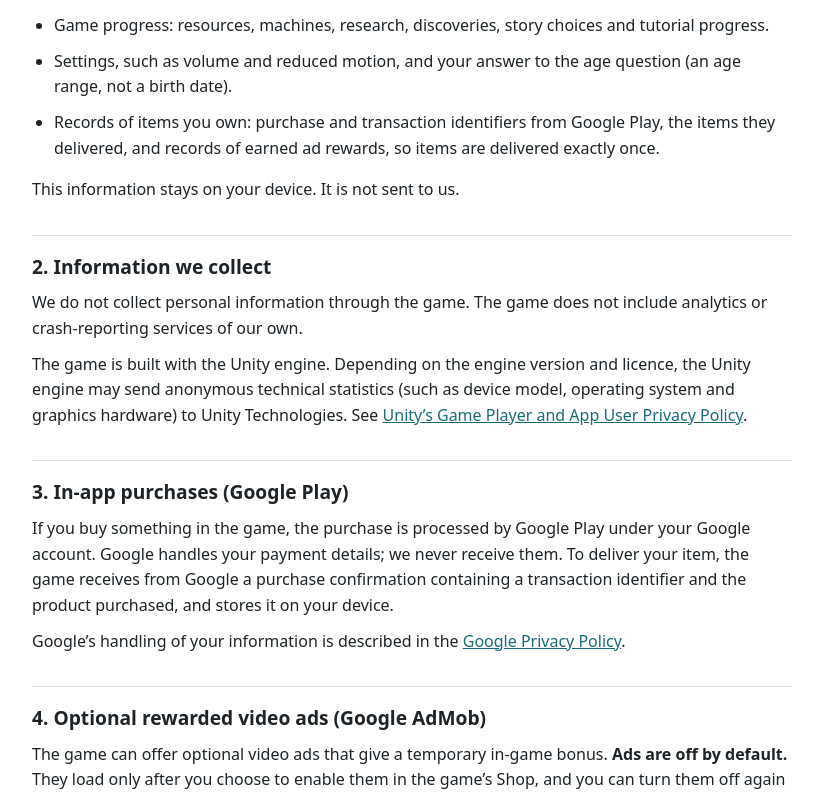
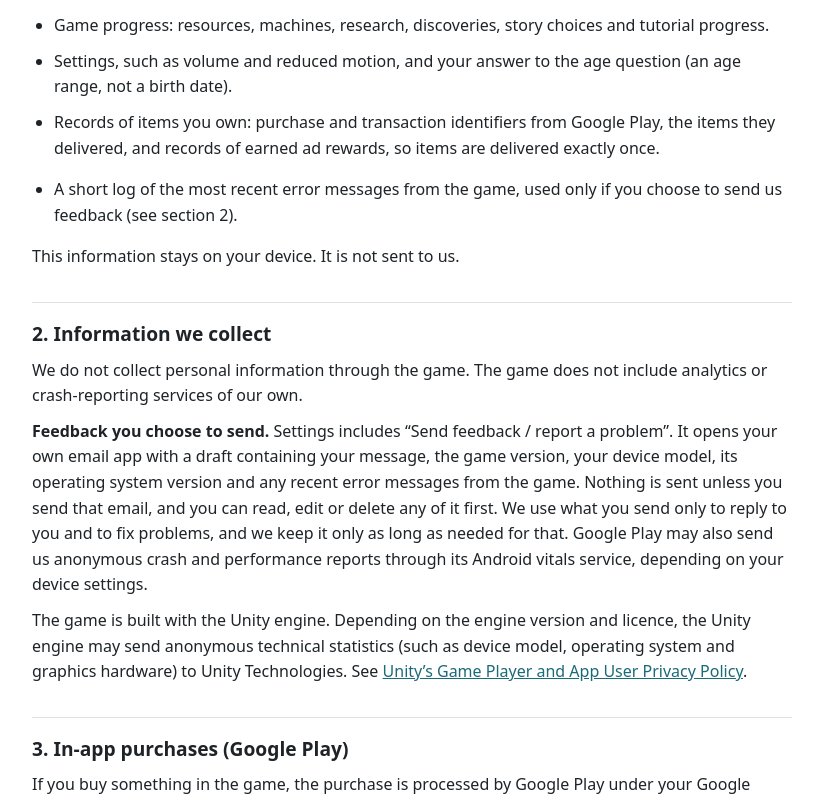
Before and after one commit to 5Rage/last-second-workshop-privacy, a plain HTML site: page index.html in a window 1280 px wide. Shown: the part 657-1455 px from the top of the page, without its empty margins (228-1051 px from the left). Drawn offline with Linux system fonts and the light colour scheme.

Commit message:
Describe optional feedback emails and local error log

```diff
--- a/index.html
+++ b/index.html
@@ -44,10 +44,14 @@
   <li>Settings, such as volume and reduced motion, and your answer to the age question (an age range, not a birth date).</li>
   <li>Records of items you own: purchase and transaction identifiers from Google Play, the items they delivered, and records of earned ad rewards, so items are delivered exactly once.</li>
 </ul>
+<ul>
+  <li>A short log of the most recent error messages from the game, used only if you choose to send us feedback (see section 2).</li>
+</ul>
 <p>This information stays on your device. It is not sent to us.</p>
 
 <h2>2. Information we collect</h2>
 <p>We do not collect personal information through the game. The game does not include analytics or crash-reporting services of our own.</p>
+<p><strong>Feedback you choose to send.</strong> Settings includes “Send feedback / report a problem”. It opens your own email app with a draft containing your message, the game version, your device model, its operating system version and any recent error messages from the game. Nothing is sent unless you send that email, and you can read, edit or delete any of it first. We use what you send only to reply to you and to fix problems, and we keep it only as long as needed for that. Google Play may also send us anonymous crash and performance reports through its Android vitals service, depending on your device settings.</p>
 <p>The game is built with the Unity engine. Depending on the engine version and licence, the Unity engine may send anonymous technical statistics (such as device model, operating system and graphics hardware) to Unity Technologies. See <a href="https://unity.com/legal/game-player-and-app-user-privacy-policy">Unity’s Game Player and App User Privacy Policy</a>.</p>
 
 <h2>3. In-app purchases (Google Play)</h2>
```
